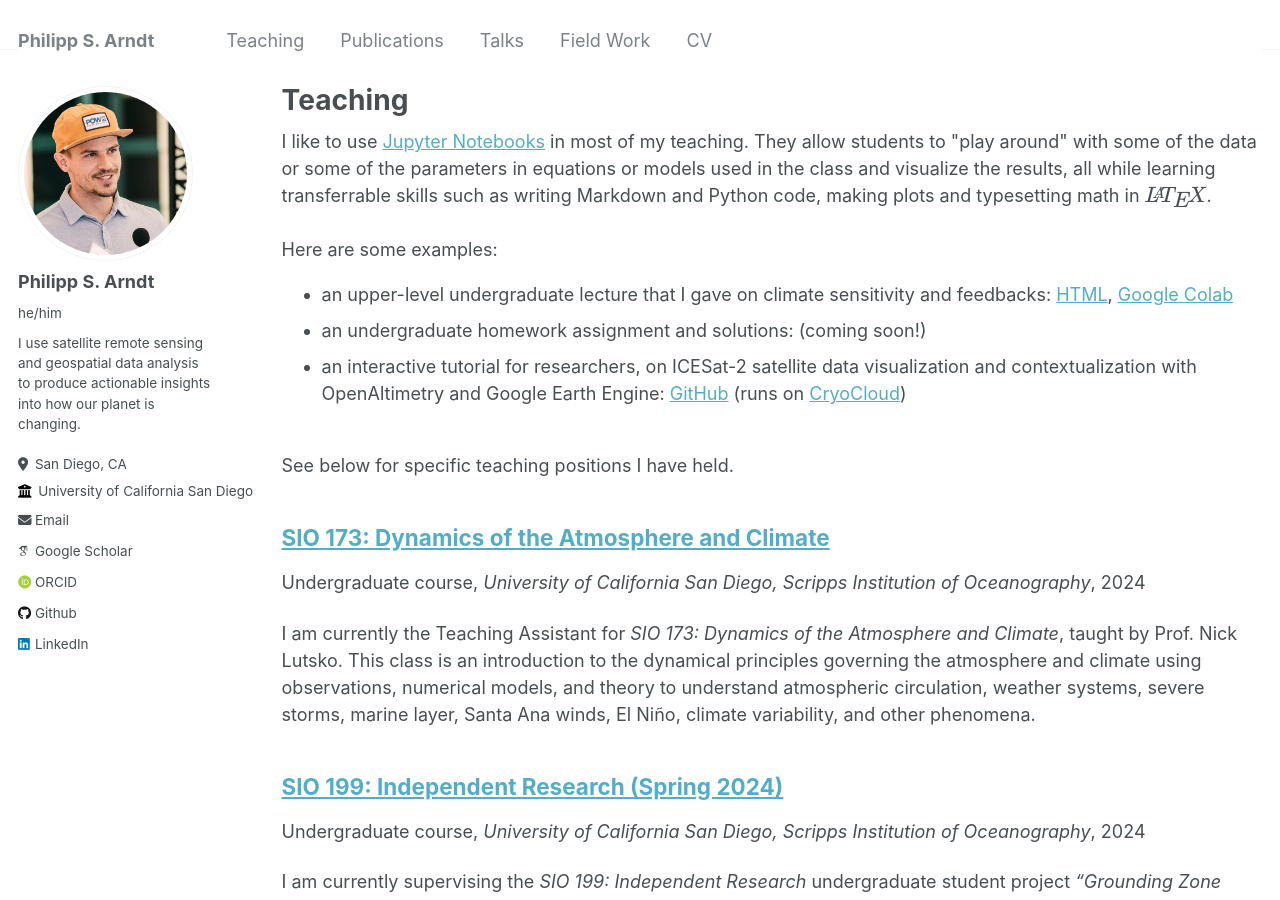
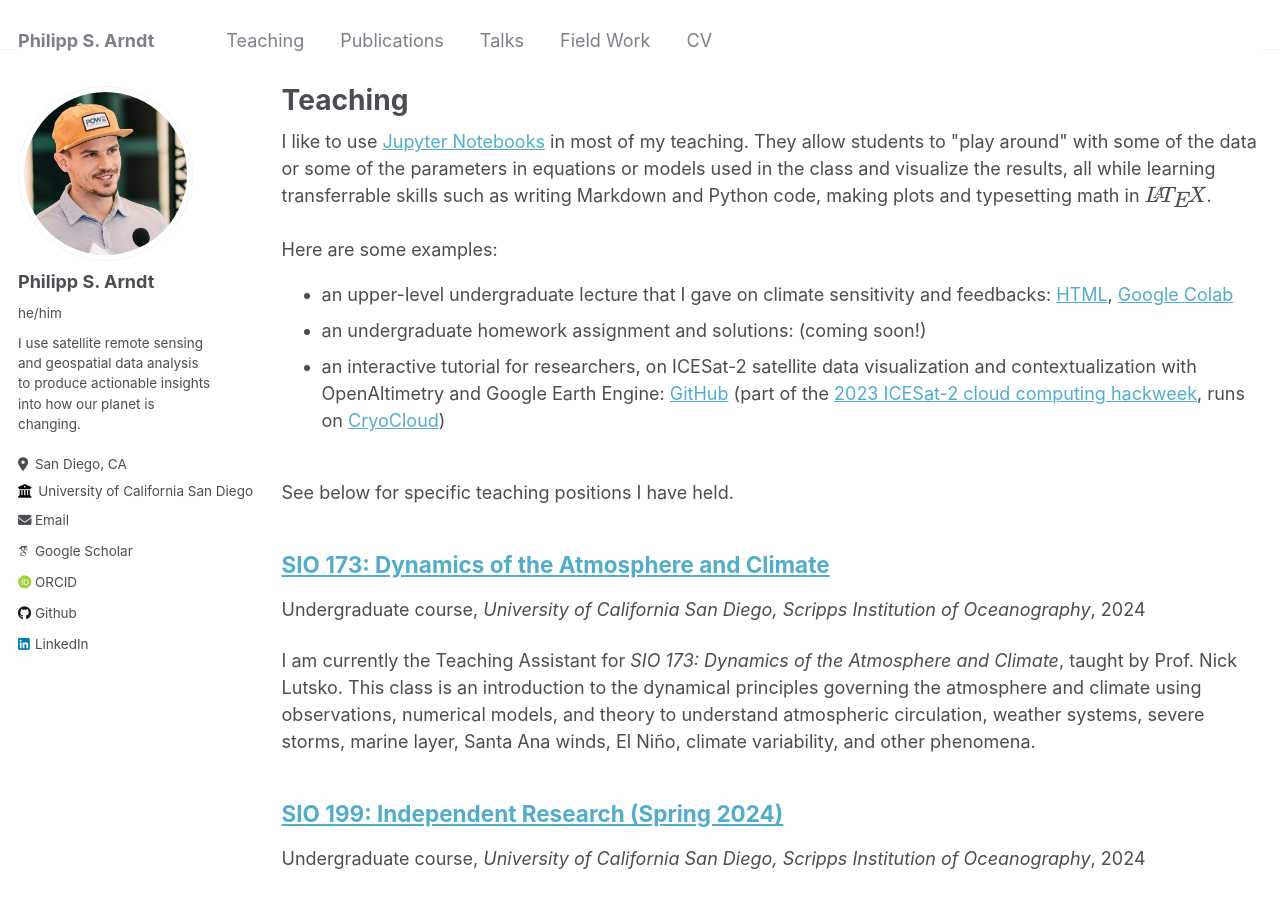
Before and after one commit to fliphilipp/fliphilipp.github.io, a Jekyll site: the page built from _pages/teaching.html, in a window 1280 px wide and 900 px high. Built offline with Jekyll 4.4.1, drawn with Linux system fonts in a browser that asks for light colours; some web fonts are replaced.

Commit message:
Update teaching.html

```diff
--- a/_pages/teaching.html
+++ b/_pages/teaching.html
@@ -67,7 +67,8 @@ Here are some examples:
   <li>an undergraduate homework assignment and solutions: (coming soon!)</li>
   <li>an interactive tutorial for researchers, on ICESat-2 satellite data visualization and contextualization with OpenAltimetry and Google Earth Engine:
     <a href="https://github.com/fliphilipp/Data_Visualization_ICESat2_Earth_Engine/blob/main/OpenAltimetry_Earth_Engine.ipynb">GitHub</a>
-    (runs on <a href="https://cryointhecloud.com/">CryoCloud</a>)
+    (part of the <a href="https://fliphilipp.github.io/talks/2023-hackweek">2023 ICESat-2 cloud computing hackweek</a>,
+    runs on <a href="https://cryointhecloud.com/">CryoCloud</a>)
   </li>
 </ul>
 
```
